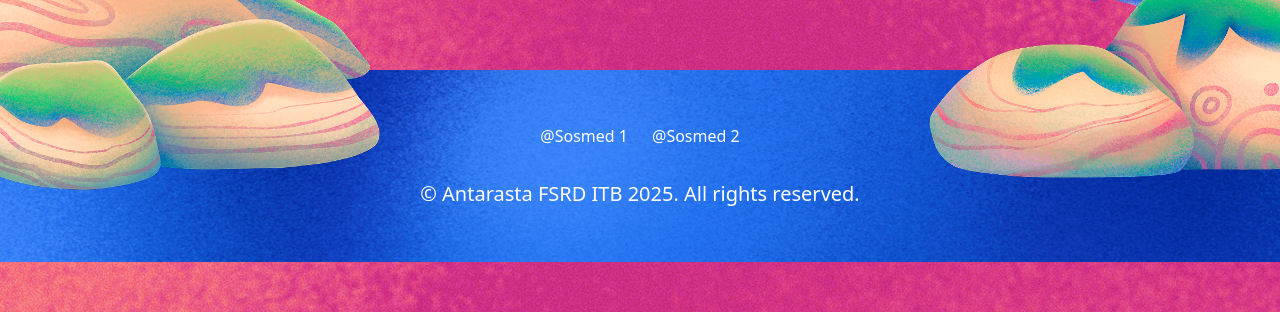
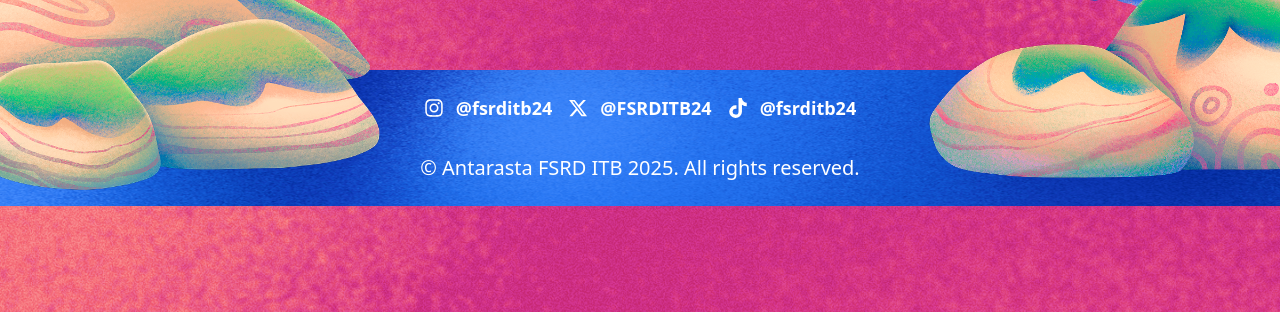
Before and after one commit to JSNDWRD/FSRD-2024-Web-Gallery, a Next.js app: page /acara in a window 1280 px wide. Shown: the part 370-682 px from the top of the page. Built offline with nearby package versions, Linux system fonts and the light colour scheme; no server answers; the database is empty; a web font is replaced by a local one.

Commit message:
feat: add socials to footer

```diff
--- a/app/acara/[slug]/page.tsx
+++ b/app/acara/[slug]/page.tsx
@@ -19,6 +19,8 @@ import ImageGalleryModal from "@/app/components/ImageGalleryModal";
 import Aos from "aos";
 import "aos/dist/aos.css";
 import { rangedEvents } from "@/lib/data";
+import { FaInstagram, FaTiktok, FaXTwitter } from "react-icons/fa6";
+import Link from "next/link";
 
 export default function Page() {
   const [modalOpen, setModalOpen] = useState(false);
@@ -236,8 +238,17 @@ export default function Page() {
               />
             ))}
           </div>
-          <footer className="text-center text-xl py-4 text-[#FEECD4]">
-            &copy; Antarasta FSRD ITB 2025. All rights reserved.
+          <footer className="w-full h-fit py-10">
+            <div className="relative z-30 flex flex-col justify-between items-center p-6 gap-8 lg:gap-3  h-full w-full">
+              <div className="flex flex-col lg:flex-row justify-center gap-4 items-center font-bold">
+                <Link href="https://www.instagram.com/fsrditb24/" className="text-lg flex items-center gap-3 hover:-translate-y-0.5 transition-all duration-200"><FaInstagram size={20} /> @fsrditb24</Link>
+                <Link href="https://www.instagram.com/fsrditb24/" className="text-lg flex items-center gap-3 hover:-translate-y-0.5 transition-all duration-200"><FaXTwitter size={20} /> @FSRDITB24</Link>
+                <Link href="https://www.instagram.com/fsrditb24/" className="text-lg flex items-center gap-3 hover:-translate-y-0.5 transition-all duration-200"><FaTiktok size={20} /> @fsrditb24</Link>
+              </div>
+              <p className="text-center text-xl">
+                &copy; Antarasta FSRD ITB 2025. All rights reserved.
+              </p>
+            </div>
           </footer>
         </div>
       </div>
--- a/app/components/HomeFooter.tsx
+++ b/app/components/HomeFooter.tsx
@@ -3,10 +3,14 @@ import footerMobile from "@/public/footer_mobile.png";
 import footerDesktop from "@/public/footer_desktop.png";
 import footerPropsLeft from "@/public/footer_props_left.png";
 import footerPropsRight from "@/public/footer_props_right.png";
+import Link from "next/link";
+import { Instagram, LucideTwitter, TwitterIcon, X } from "lucide-react";
+import { FaInstagram, FaTiktok, FaXTwitter } from "react-icons/fa6";
+
 
 export default function HomeFooter() {
   return (
-    <footer className="w-full h-48 relative">
+    <footer className="w-full h-fit relative">
       <div className="absolute inset-0">
         <Image src={footerMobile} fill className="md:hidden z-0" alt="footer" />
         <Image
@@ -28,10 +32,11 @@ export default function HomeFooter() {
         className="right-0 absolute z-10 object-contain w-32 md:w-64 lg:w-96 -top-28 md:-top-52 lg:-top-80"
         unselectable="on"
       />
-      <div className="relative z-30 flex flex-col justify-center items-center p-6 gap-8 h-full w-full">
-        <div className="flex gap-6 items-center justify-between">
-          <p>@Sosmed 1</p>
-          <p>@Sosmed 2</p>
+      <div className="relative z-30 flex flex-col justify-between items-center p-6 gap-8 h-full w-full">
+        <div className="flex flex-col lg:flex-row justify-center gap-4 items-center font-bold">
+          <Link href="https://www.instagram.com/fsrditb24/" className="text-lg flex items-center gap-3 hover:-translate-y-0.5 transition-all duration-200"><FaInstagram size={20} /> @fsrditb24</Link>
+          <Link href="https://www.instagram.com/fsrditb24/" className="text-lg flex items-center gap-3 hover:-translate-y-0.5 transition-all duration-200"><FaXTwitter size={20} /> @FSRDITB24</Link>
+          <Link href="https://www.instagram.com/fsrditb24/" className="text-lg flex items-center gap-3 hover:-translate-y-0.5 transition-all duration-200"><FaTiktok size={20} /> @fsrditb24</Link>
         </div>
         <p className="text-center text-xl">
           &copy; Antarasta FSRD ITB 2025. All rights reserved.
--- a/package.json
+++ b/package.json
@@ -22,6 +22,7 @@
     "prisma": "^6.13.0",
     "react": "19.1.0",
     "react-dom": "19.1.0",
+    "react-icons": "^5.5.0",
     "zod": "^4.0.17",
     "zustand": "^5.0.7"
   },
```
Also changed, not shown: 1 other file (tests, documents, lock files or other folders).
